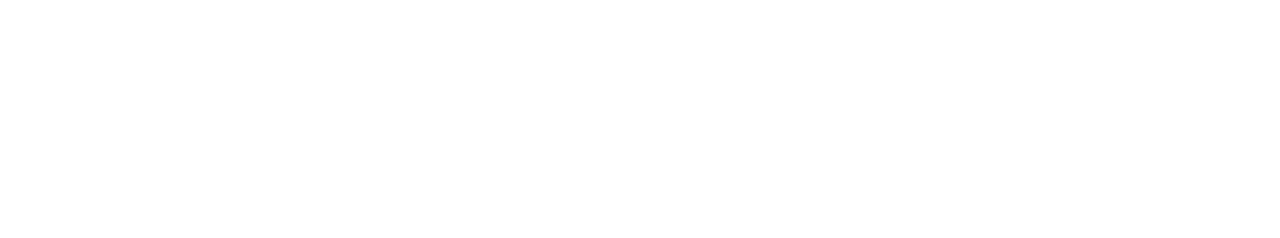
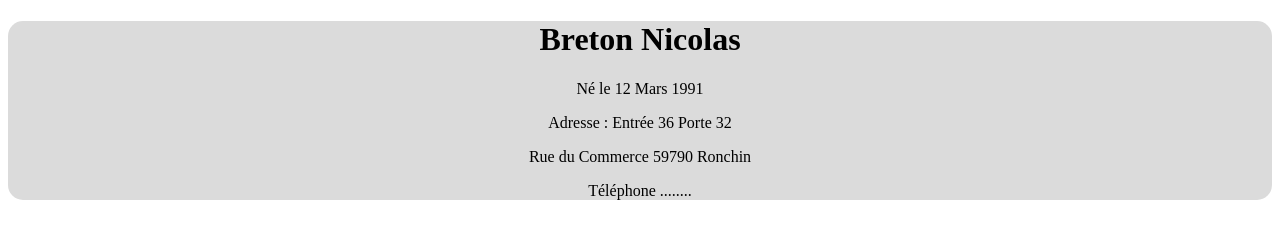
Before and after one commit to BretonN/Cv, a plain HTML site: page Presentation.html in a window 1280 px wide. Drawn offline with Linux system fonts and the light colour scheme.

Commit message:
presentation

```diff
--- a/Presentation.html
+++ b/Presentation.html
@@ -7,8 +7,13 @@
     <title>Document</title>
     <link rel="stylesheet" href="main.css">
 </head>
-<header>
-</header>
+<div class="presentation">
+    <h1>Breton Nicolas</h1>
+    <p>Né le 12 Mars 1991</p>
+    <p>Adresse : Entrée 36 Porte 32</p>
+    <p>Rue du Commerce 59790 Ronchin</p>
+    <p> Téléphone ........</p>
+</div>
 <body>
 </body>
 </html>
--- a/main.css
+++ b/main.css
@@ -0,0 +1,10 @@
+.presentation{
+    min-width: 80%;
+    min-height:25%;
+    background-color:rgb(219, 219, 219);
+    border-radius: 15px;
+    border:0 ;
+    padding-left: 20px;
+    padding-right: 20px;
+    text-align: center;
+}
```
Also changed, not shown: Compétence.html (+7 -0 lines), Parcours.html (+7 -1 lines).
